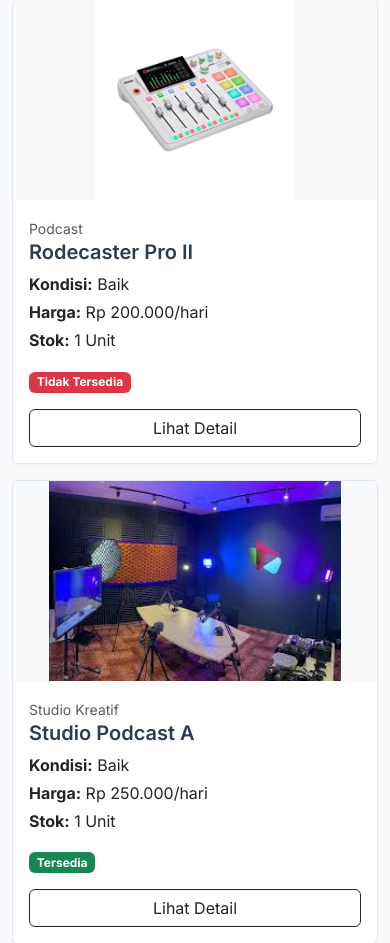
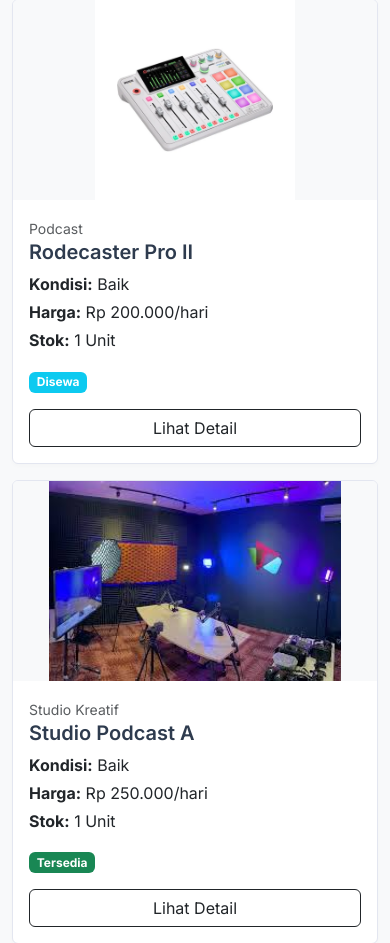
Before and after one commit to Yogs4R/reservasi-studio, a PHP site: page /modules/alat/index.php in a window 390 px wide. Shown: the part 2892-3835 px from the top of the page. Run offline with PHP 8.4, Linux system fonts and the light colour scheme; data comes from the database, SQL or seed files in the repository.

Commit message:
Fix admin button responsiveness and allow booking for rented equipment

```diff
--- a/index.php
+++ b/index.php
@@ -6,7 +6,7 @@ include 'includes/header.php';
 $stmt_studio = $pdo->prepare("SELECT a.*, k.nama_kategori
                               FROM alat_media a
                               LEFT JOIN kategori k ON a.id_kategori = k.id_kategori
-                              WHERE k.nama_kategori = 'Studio Kreatif' AND a.status_ketersediaan = 'Tersedia'
+                              WHERE k.nama_kategori = 'Studio Kreatif' AND a.status_ketersediaan IN ('Tersedia', 'Disewa')
                               LIMIT 2");
 $stmt_studio->execute();
 $studios = $stmt_studio->fetchAll(PDO::FETCH_ASSOC);
@@ -15,7 +15,7 @@ $studios = $stmt_studio->fetchAll(PDO::FETCH_ASSOC);
 $stmt_alat = $pdo->prepare("SELECT a.*, k.nama_kategori
                             FROM alat_media a
                             LEFT JOIN kategori k ON a.id_kategori = k.id_kategori
-                            WHERE k.nama_kategori != 'Studio Kreatif' AND a.status_ketersediaan = 'Tersedia'
+                            WHERE k.nama_kategori != 'Studio Kreatif' AND a.status_ketersediaan IN ('Tersedia', 'Disewa')
                             LIMIT 2");
 $stmt_alat->execute();
 $alats = $stmt_alat->fetchAll(PDO::FETCH_ASSOC);
--- a/modules/alat/detail.php
+++ b/modules/alat/detail.php
@@ -107,7 +107,7 @@ if (strpos($foto, '../../') === 0) {
                         </div>
                         <div class="col-sm-6">
                             <div class="p-3 bg-light rounded d-flex align-items-center gap-3">
-                                <i class="bi bi-check-circle-fill fs-4 <?= $tool['status_ketersediaan'] === 'Tersedia' ? 'text-success' : 'text-danger' ?>"></i>
+                                <i class="bi bi-check-circle-fill fs-4 <?= $tool['status_ketersediaan'] === 'Tersedia' ? 'text-success' : ($tool['status_ketersediaan'] === 'Disewa' ? 'text-info' : 'text-danger') ?>"></i>
                                 <div>
                                     <small class="text-muted d-block text-uppercase" style="font-size: 0.75rem;">Status</small>
                                     <strong class="text-dark fs-5"><?= htmlspecialchars($tool['status_ketersediaan']) ?></strong>
@@ -125,7 +125,7 @@ if (strpos($foto, '../../') === 0) {
                             <span class="fs-2 fw-bold text-dark">Rp <?= number_format($tool['harga'], 0, ',', '.') ?></span>
                         </div>
                         <div>
-                            <?php if ($tool['status_ketersediaan'] === 'Tersedia' && $tool['stok'] > 0): ?>
+                            <?php if (in_array($tool['status_ketersediaan'], ['Tersedia', 'Disewa']) && $tool['stok'] > 0): ?>
                                 <a href="<?= BASE_URL ?>modules/reservasi/form_booking.php?id_alat=<?= $tool['id_alat'] ?>" class="btn btn-dark btn-lg px-5 py-3 fw-bold text-uppercase shadow-sm">
                                     <i class="bi bi-calendar-check me-2"></i> Book Now
                                 </a>
--- a/modules/alat/index.php
+++ b/modules/alat/index.php
@@ -22,9 +22,9 @@ require '../../config/koneksi.php';
         $query .= " AND a.id_kategori = $cat_filter";
     }
     if ($avail_filter === 'Tersedia') {
-        $query .= " AND a.status_ketersediaan = 'Tersedia'";
+        $query .= " AND a.status_ketersediaan IN ('Tersedia', 'Disewa')";
     } elseif ($avail_filter === 'Tidak tersedia') {
-        $query .= " AND a.status_ketersediaan != 'Tersedia'";
+        $query .= " AND a.status_ketersediaan NOT IN ('Tersedia', 'Disewa')";
     }
     if (!empty($_GET['condition'])) {
         $condition = mysqli_real_escape_string($conn, $_GET['condition']);
@@ -101,8 +101,22 @@ require '../../config/koneksi.php';
                     <p class="mb-1"><strong>Kondisi:</strong> <?= htmlspecialchars($data['kondisi_alat']) ?></p>
                     <p class="mb-1"><strong>Harga:</strong> Rp <?= number_format($data['harga'], 0, ',', '.') ?>/hari</p>
                     <p class="mb-3"><strong>Stok:</strong> <?= $data['stok'] ?> Unit</p>
-                    <span class="badge <?= ($data['status_ketersediaan'] === 'Tersedia' && $data['stok'] > 0) ? 'bg-success' : 'bg-danger' ?> mb-3">
-                        <?= ($data['status_ketersediaan'] === 'Tersedia' && $data['stok'] > 0) ? 'Tersedia' : 'Tidak Tersedia' ?>
+                    <?php
+                    $is_bookable = in_array($data['status_ketersediaan'], ['Tersedia', 'Disewa']) && $data['stok'] > 0;
+                    $badge_class = 'bg-danger';
+                    $badge_text = 'Tidak Tersedia';
+                    if ($is_bookable) {
+                        if ($data['status_ketersediaan'] === 'Tersedia') {
+                            $badge_class = 'bg-success';
+                            $badge_text = 'Tersedia';
+                        } else {
+                            $badge_class = 'bg-info';
+                            $badge_text = 'Disewa';
+                        }
+                    }
+                    ?>
+                    <span class="badge <?= $badge_class ?> mb-3">
+                        <?= $badge_text ?>
                     </span>
                     <a href="detail.php?id=<?= $data['id_alat'] ?>" class="btn btn-outline-dark w-100">
                         Lihat Detail
--- a/modules/reservasi/form_booking.php
+++ b/modules/reservasi/form_booking.php
@@ -15,7 +15,7 @@ include '../../includes/header.php';
 $stmt = $pdo->prepare("SELECT a.id_alat, a.nama_alat, a.harga, a.stok, k.nama_kategori
                        FROM alat_media a
                        LEFT JOIN kategori k ON a.id_kategori = k.id_kategori
-                       WHERE a.status_ketersediaan = 'Tersedia' AND a.stok > 0
+                       WHERE a.status_ketersediaan IN ('Tersedia', 'Disewa') AND a.stok > 0
                        ORDER BY k.nama_kategori, a.nama_alat");
 $stmt->execute();
 $items = $stmt->fetchAll(PDO::FETCH_ASSOC);
--- a/modules/reservasi/proses_booking.php
+++ b/modules/reservasi/proses_booking.php
@@ -56,7 +56,7 @@ if ($tipe_booking === 'harian') {
         exit();
     }
 
-    if ($product['status_ketersediaan'] !== 'Tersedia') {
+    if (!in_array($product['status_ketersediaan'], ['Tersedia', 'Disewa'])) {
         header("Location: form_booking.php?status=error&message=Status studio/alat sedang tidak tersedia.");
         exit();
     }
@@ -111,7 +111,7 @@ if ($tipe_booking === 'harian') {
         exit();
     }
 
-    if ($product['status_ketersediaan'] !== 'Tersedia') {
+    if (!in_array($product['status_ketersediaan'], ['Tersedia', 'Disewa'])) {
         header("Location: form_booking.php?status=error&message=Status studio/alat sedang tidak tersedia.");
         exit();
     }
```
Also changed, not shown: modules/admin/index.php (+9 -7 lines).
